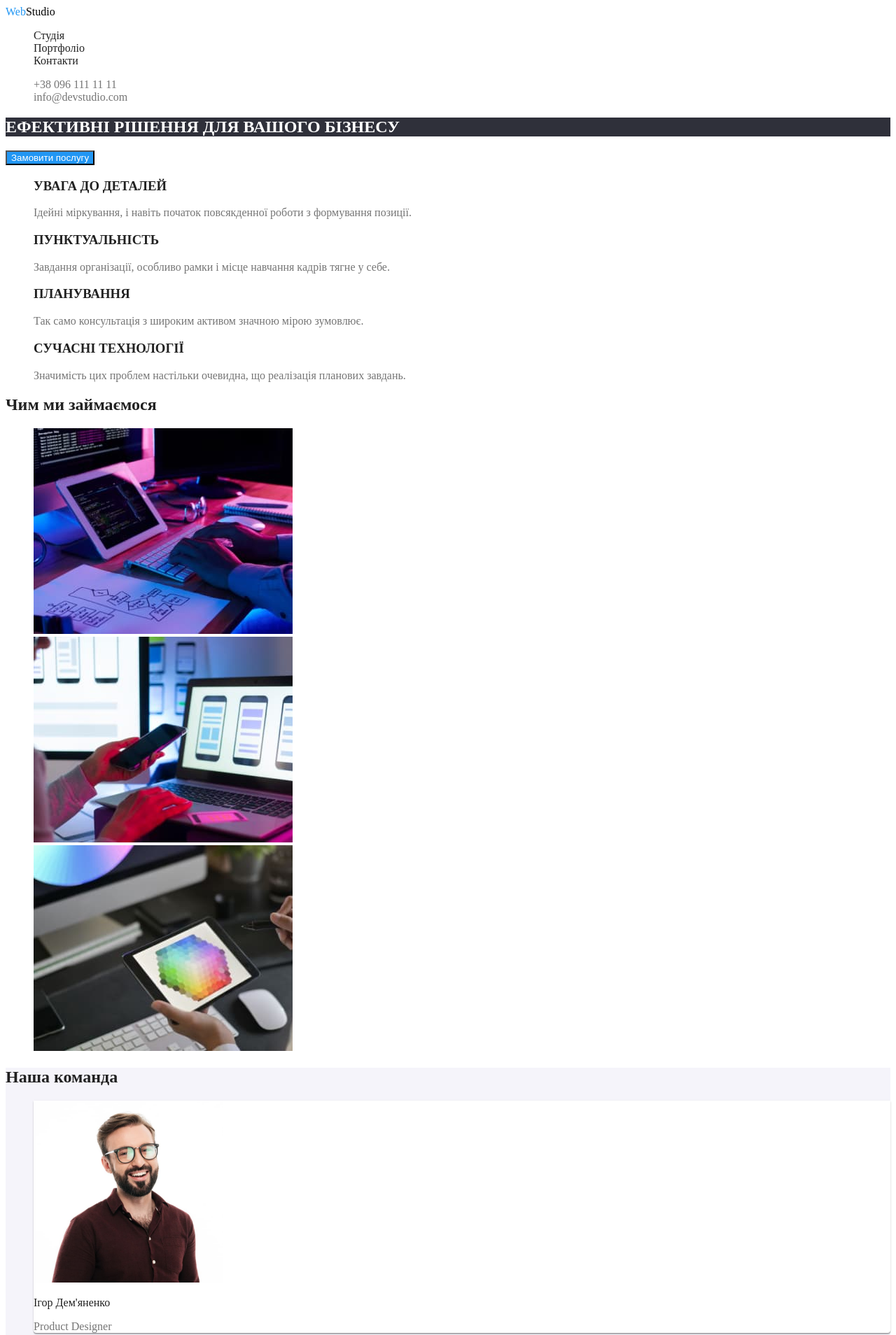
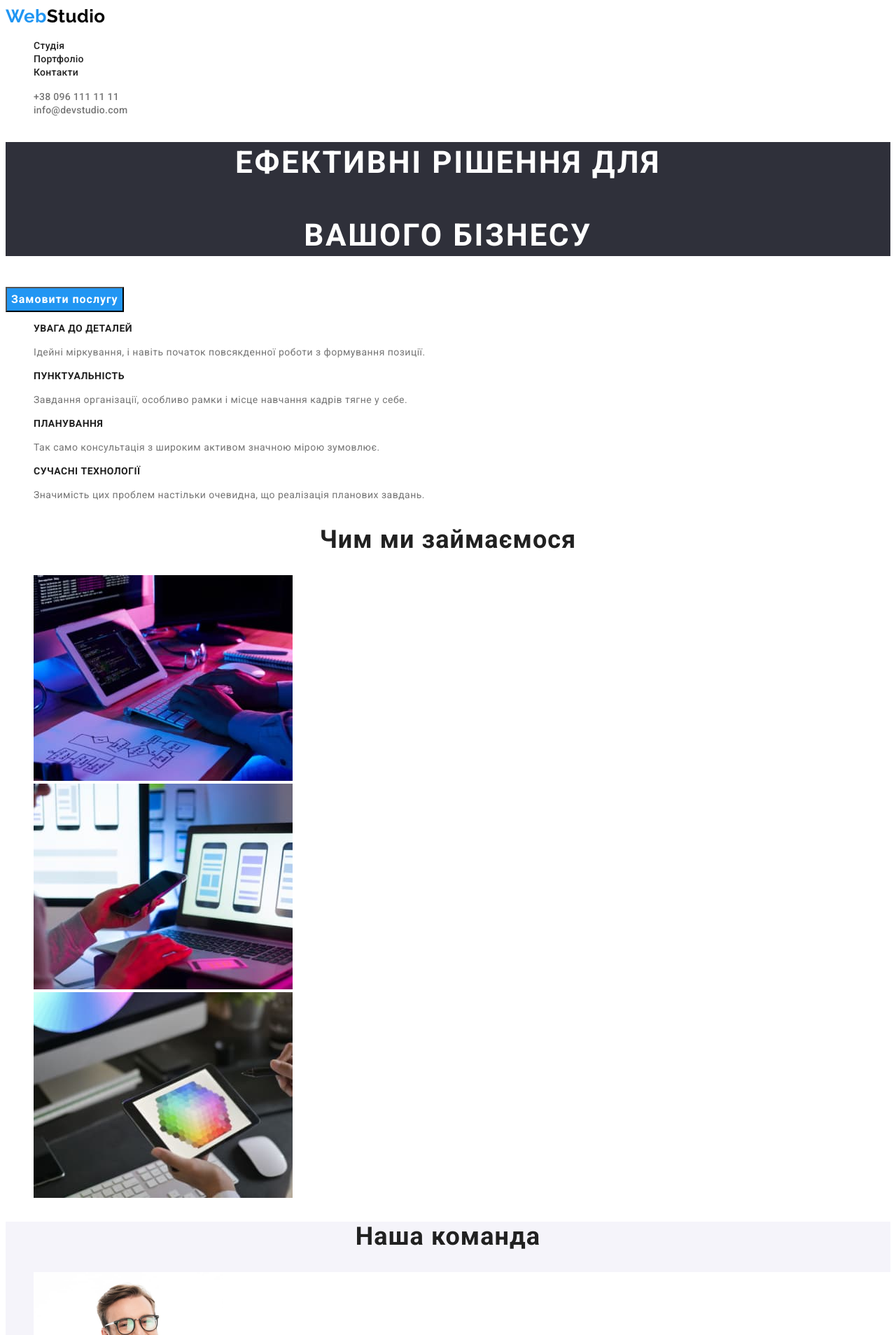
Before and after one commit to narinearut/goit-markup-hw-02, a plain HTML site: page index.html in a window 1280 px wide. Shown: the top 1908 px of the page at 70% size. Drawn offline with Linux system fonts and the light colour scheme.

Commit message:
додала шрифт до макету

```diff
--- a/css/styles.css
+++ b/css/styles.css
@@ -18,6 +18,7 @@
     --secondary-bgc: rgba(245, 244, 250, 1);
     --white-text: rgba(255, 255, 255, 1);
     --address-text: rgba(255, 255, 255, 0.6);
+    --black-logo: rgba(0, 0, 0, 1);
 }
 
 
@@ -25,6 +26,8 @@
 body {
     background-color: var(--white-text);
     color: var(--primary-text-color);
+    font-family: 'Roboto', sans-serif;
+    letter-spacing: 0.03em;
 }
 
 .list {
@@ -39,16 +42,31 @@ body {
     text-decoration: none;
 }
 
-.logo .web {
+.logo, .web {
+    color: var(--accent-color);
+    font-family: 'Raleway', sans-serif;
+    font-weight: 700;
+    font-size: 26px;
+    line-height: 1.2;
+}
+.logo:hover{
     color: var(--accent-color);
 }
-
 .logo {
-    color: rgba(0, 0, 0, 1);
+    color: var(--black-logo);
 }
 
+/* LINK */
 
 /* Site nav */
+
+.link{
+    font-family: 'Roboto', sans-serif;
+    font-weight: 500;
+    font-size: 14px;
+    line-height: 1.14;
+    letter-spacing: 0.02em;
+}
 
 .site-nav .link {
     color: var(--primary-text-color);
@@ -78,16 +96,39 @@ body {
 .hero .hero-title {
     color: var(--white-text);
     background: var(--primary-bgc);
+    font-family: 'Roboto', sans-serif;
+    font-weight: 900;
+    font-size: 44px;
+    line-height: 1.36;
+    text-align: center;
+    letter-spacing: 0.06em;
+    text-transform: uppercase;
 }
 
 .button {
     color: var(--white-text);
     background: var(--accent-color);
+    font-family: 'Roboto', sans-serif;
+    font-weight: 700;
+    font-size: 16px;
+    line-height: 1.88;
+    display: flex;
+    align-items: center;
+    text-align: center;
+    letter-spacing: 0.06em;
+}
 
-}
+
+/*  Button Portfolio*/
+
 .filter {
     color: var(--primary-text-color);
-    background-color: var(--secondary-bgc)
+    background-color: var(--secondary-bgc);
+    font-family: 'Roboto', sans-serif;
+    font-weight: 500;
+    font-size: 16px;
+    line-height: 1.62;
+    text-align: center;
 }
 .filter:hover,
 .filter:focus {
@@ -101,19 +142,42 @@ body {
 .feature {
     color: var(--primary-text-color);
 }
+.feature-title{
+    color: var(--primary-text-color);
+    font-family: 'Roboto',sans-serif;
+    font-weight: 700;
+    font-size: 14px;
+    line-height: 1.14;
+    text-transform: uppercase;
+}
 
 .feature-text {
     color: var(--secondary-text-color);
+    font-family: 'Roboto', sans-serif;
+    font-weight: 400;
+    font-size: 14px;
+    line-height: 1.71;
 
 }
+
+
 
 
 /* Section */
 
 .section {
+
+}
+.section-title {
     color: var(--primary-text-color);
+    font-family: 'Roboto', sans-serif;
+    font-weight: 700;
+    font-size: 36px;
+    line-height: 1.17;
+    text-align: center;
+    letter-spacing: 0.03em;
+
 }
-
 .team {
     background-color: var(--secondary-bgc);
 
@@ -121,24 +185,46 @@ body {
 
 .list-item {
     background: var(--white-text);
-    box-shadow: 0px 1px 3px rgba(0, 0, 0, 0.12), 0px 1px 1px rgba(0, 0, 0, 0.14), 0px 2px 1px rgba(0, 0, 0, 0.2);
-    border-radius: 0px 0px 4px 4px;
+
 }
 
 .name {
     color: var(--primary-text-color);
+    font-family: 'Roboto', sans-serif;
+    font-weight: 500;
+    font-size: 16px;
+    line-height: 1.19;
+    text-align: center;
 }
 
 .work {
     color: var(--secondary-text-color);
+    font-family: 'Roboto', sans-serif;
+    font-weight: 400;
+    font-size: 16px;
+    line-height: 1.19;
+    text-align: center;
 }
+
+/* Portfolio list */
+
 
 .description {
     color: var(--primary-text-color);
+    font-family: 'Roboto', sans-serif;
+    font-weight: 700;
+    font-size: 18px;
+    line-height: 2.0;
+    letter-spacing: 0.06em;
 }
 
 .type {
     color: var(--secondary-text-color);
+    font-family: 'Roboto';
+    font-weight: 400;
+    font-size: 16px;
+    line-height: 1.88;
+    letter-spacing: 0.03em;
 }
 
 
@@ -151,6 +237,11 @@ body {
 
 .studio {
     color: var(--white-text);
+    font-family: 'Raleway';
+    font-weight: 700;
+    font-size: 26px;
+    line-height: 1.19;
+
 }
 
 .address {
@@ -159,11 +250,19 @@ body {
 
 .address-text {
     color: var(--white-text);
+    font-family: 'Roboto', sans-serif;
+    font-weight: 400;
+    font-size: 14px;
+    line-height: 1.71;
 }
 
 .footer-tel,
 .footer-mail {
     color: var(--address-text);
+    font-family: 'Roboto', sans-serif;
+    font-weight: 400;
+    font-size: 14px;
+    line-height: 1.71;
 }
 
 .footer-mail:hover,
--- a/index.html
+++ b/index.html
@@ -6,6 +6,8 @@
     <meta http-equiv="X-UA-Compatible" content="IE=edge" />
     <meta name="viewport" content="width=device-width, initial-scale=1.0" />
     <title>WebStudio</title>
+    <link href="https://fonts.googleapis.com/css2?family=Raleway:wght@700&family=Roboto:wght@400;500;700&display=swap"
+        rel="stylesheet">
     <link rel="stylesheet" href="./css/styles.css" />
 </head>
 
@@ -37,7 +39,7 @@
 
     <main>
         <section class="hero">
-            <h1 class="hero-title"> ЕФЕКТИВНІ РІШЕННЯ ДЛЯ ВАШОГО БІЗНЕСУ</h1>
+            <h1 class="hero-title"> ЕФЕКТИВНІ РІШЕННЯ ДЛЯ <pre class="hero-title">ВАШОГО БІЗНЕСУ</pre></h1>
             <button type="button" class="button">Замовити послугу</button>
         </section>
 
@@ -122,7 +124,7 @@
 
     <!-- Підвал -->
     <footer class="footer">
-        <a href="./index.html" class="link logo"> <span class="web">Web</span> <span class="studio">Studio</span> </a>
+        <a href="./index.html" class="link logo"><span class="web">Web</span><span class="studio">Studio</span> </a>
         <address class="address">
             <p class="address-text">м. Київ, пр-т Лесі Українки, 26</p>
             <ul class="list">
```
Also changed, not shown: portfolio.html (+3 -1 lines).
